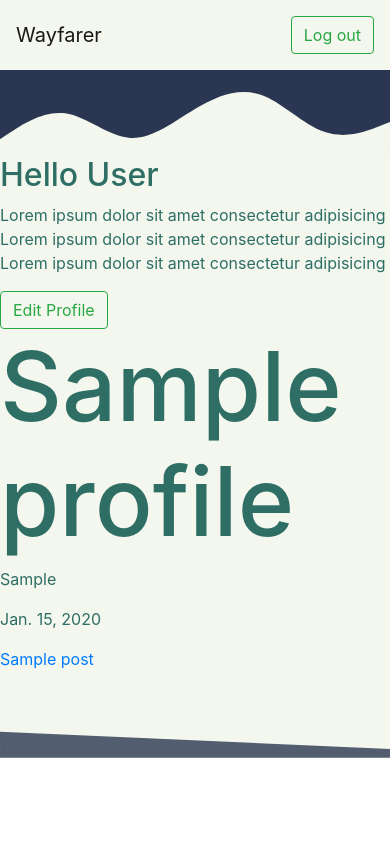
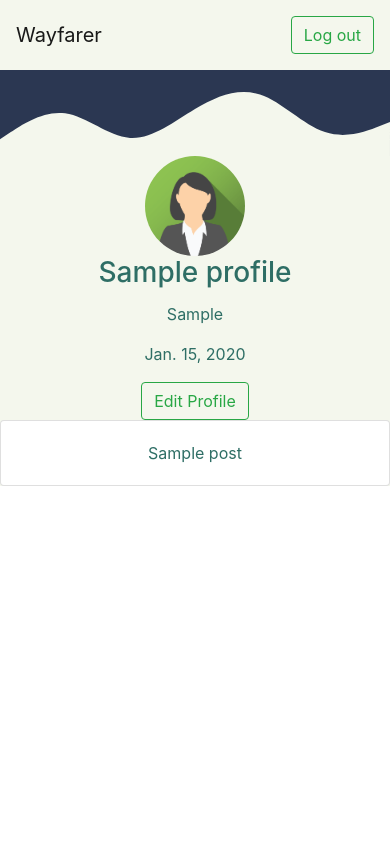
Before and after one commit to fletcherj17/wayfarer, a Django app: page /profile/ in a window 390 px wide. Run offline with Django 3.2, Linux system fonts and the light colour scheme; a user stored in the database is signed in; tables that the repository leaves empty hold one stand-in row (values such as "Sample post"); some libraries are stand-ins or nearby versions.

Commit message:
Login and signup model are showing up on seperate modal now

```diff
--- a/main_app/static/css/styles.css
+++ b/main_app/static/css/styles.css
@@ -1,25 +1,31 @@
 body{
     width: 100vw;
-    /* height: 100vh;  */
+     height: 100vh;
     margin: 0;
-    overflow: hidden;
+
 }
 .curved {
     background: #f4f7ed;
     color: #2e6e65;
-    /* text-align: center; */
+    text-align: center;
+    margin-top: 0;
 
 }
-.curved h1{
-    font-size: 6rem;
-    margin-top: 0;
+.card a{
+    color: #2e6e65;
 }
-.curved p{
-    font-size: 1rem;
-    /* margin: 0 5rem 5rem; */
+
+.curved img {
+
+        vertical-align: middle;
+        width: 100px;
+        height: 100px;
+        border-radius: 50%;
+
 }
 
 .curved.upper {
     background-color: #2b3752;
     margin-top: 0;
+
 }
--- a/main_app/static/jquery/script.js
+++ b/main_app/static/jquery/script.js
@@ -1,3 +1,6 @@
 $('#exampleModal').on('shown.bs.modal', function () {
     $('#myInput').trigger('focus')
   })
+  $('#example1Modal').on('shown.bs.modal', function () {
+    $('#myInput').trigger('focus')
+  })
--- a/main_app/templates/base.html
+++ b/main_app/templates/base.html
@@ -29,7 +29,7 @@
                 <button type="button" class="btn btn-outline-success mr-sm-2" id="myInput" data-toggle="modal" data-target="#exampleModal">
                     Log in</button>
 
-                <button type="button" class="btn btn-outline-success my-2 my-sm-0" id="myInput" data-toggle="modal" data-target="#exampleModal">
+                <button type="button" class="btn btn-outline-success my-2 my-sm-0" id="myInput" data-toggle="modal" data-target="#example1Modal">
                     Sign up</button>
                 {% endif %}
             </form>
@@ -56,10 +56,26 @@
                 <p>Password: <input type="password" name="password"></p>
                 <input type="submit" class="btn btn-primary" value="Login">
             </form>
+
+
+        </div>
+
+    </div>
+    </div>
+</div>
+<!-- modal ends -->
+        <!-- Modal -->
+        <div class="modal fade" id="example1Modal" tabindex="-1" role="dialog" aria-labelledby="exampleModalLabel" aria-hidden="true">
+            <div class="modal-dialog">
+            <div class="modal-content">
                 <div class="modal-header">
                     <h5 class="modal-title" id="exampleModalLabel">Sign up</h5>
+                <button type="button" class="close" data-dismiss="modal" aria-label="Close">
+                    <span aria-hidden="true">&times;</span>
+                </button>
+                </div>
+                <div class="modal-body">
 
-            </div>
                     <form action="{% url 'signup' %}" method="POST">
                         {% csrf_token %}
                         {{ form.as_p }}
--- a/main_app/templates/profile.html
+++ b/main_app/templates/profile.html
@@ -11,11 +11,13 @@
 </div>
 <div class='curved'>
 
-    <h2>Hello User</h2>
-    <p>Lorem ipsum dolor sit amet consectetur adipisicing
-      Lorem ipsum dolor sit amet consectetur adipisicing
-      Lorem ipsum dolor sit amet consectetur adipisicing
-    </p>
+  <div class="row">
+    <div class="col-sm-6">
+
+          <img src="{% static 'images/avatar.png'%}" alt='avatar'>
+          <h3 class="card-title">{{profile.name}}</h3>
+          <p class="card-text">{{profile.current_city}}</p>
+          <p class="card-text">{{profile.join_date}}</p>
           <button class="btn btn-outline-success" type="button" data-toggle="collapse" data-target="#collapseExample" aria-expanded="false" aria-controls="collapseExample">
             Edit Profile
           </button>
@@ -25,15 +27,21 @@
             <input type="text" name="current_city" value="{{profile.current_city}}">
             <input type="submit" class="btn btn-outline-success" value="Submit Changes">
         </form>
-  <h1>{{profile.name}}</h1>
-  <p>{{profile.current_city}}</p>
-  <p>{{profile.join_date}}</p>
 
+    </div>
+    <div class="col-sm-6">
       {% for post in posts %}
+      <div class="card">
+
+        <div class="card-body">
           <a href="{% url 'show_post' post.id %}">{{ post.title }}</a>
+
+        </div>
+
+      </div>
       {% endfor %}
-
-  <svg xmlns="http://www.w3.org/2000/svg" viewBox="0 0 1440 320"><path fill="#2b3752" fill-opacity="0.8" d="M0,224L1440,288L1440,320L0,320Z"></path></svg>
+    </div>
+  </div>
 
 </div>
 
```
Also changed, not shown: main_app/static/images/avatar.png (added). Lines whose indentation alone changed are shown as unchanged.
